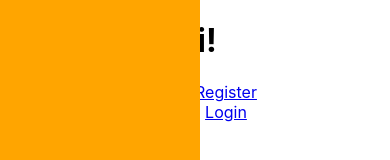
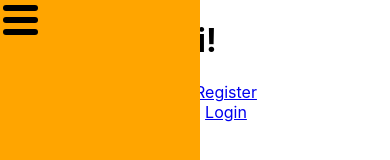
Before and after one commit to sungjun0110/your_journal, a React (Create React App) app: page / in a window 390 px wide. Shown: the top 160 px of the page. Built offline with nearby package versions, Linux system fonts and the light colour scheme.

Commit message:
finished hamburger menu button

```diff
--- a/src/components/SidebarIcon.css
+++ b/src/components/SidebarIcon.css
@@ -1,15 +1,45 @@
 #hambergerMenu {
-  position: absolute;
-  width: 200px;
-  height: 200px;
+  position: relative;
+  display: flex;
+  justify-content: center;
+  align-items: center;
+  width: 40px;
+  height: 40px;
   cursor: pointer;
   transition: all .5s ease-in-out;
 }
-
 .burgerBtn {
-  width: 20px;
-  height: 5px;
+  position: absolute;
+  width: 35px;
+  height: 6px;
   background-color: black;
-  border-radius: 50%;
+  border-radius: 3px;
   transition: all .5s ease-in-out;
 }
+.burgerBtn::before,
+.burgerBtn::after {
+  content: '';
+  position: absolute;
+  left: 0;
+  width: 35px;
+  height: 6px;
+  background-color: black;
+  border-radius: 3px;
+  transition: all .5s ease-in-out;
+}
+.burgerBtn::before {
+  transform: translateY(-12px);
+}
+.burgerBtn::after {
+  transform: translateY(12px);
+}
+
+#hambergerMenu.clicked .burgerBtn {
+  background: transparent;
+}
+#hambergerMenu.clicked .burgerBtn::before {
+  transform: rotate(45deg);
+}
+#hambergerMenu.clicked .burgerBtn::after {
+  transform: rotate(-45deg);
+}
--- a/src/components/SidebarIcon.js
+++ b/src/components/SidebarIcon.js
@@ -1,11 +1,16 @@
-import React from 'react'
+import React, { useState } from 'react'
+import './SidebarIcon.css'
 
 function SidebarIcon() {
+  const [isClicked, setIsClicked] = useState(false);
+
   return (
-    <div id="hambergerMenu">
-      <div className="burgerBtn">
-
-      </div>
+    <div
+      id="hambergerMenu"
+      className={isClicked? "clicked" : null}
+      onClick={() => setIsClicked(!isClicked)}
+    >
+      <div className="burgerBtn"></div>
     </div>
   )
 }
```
